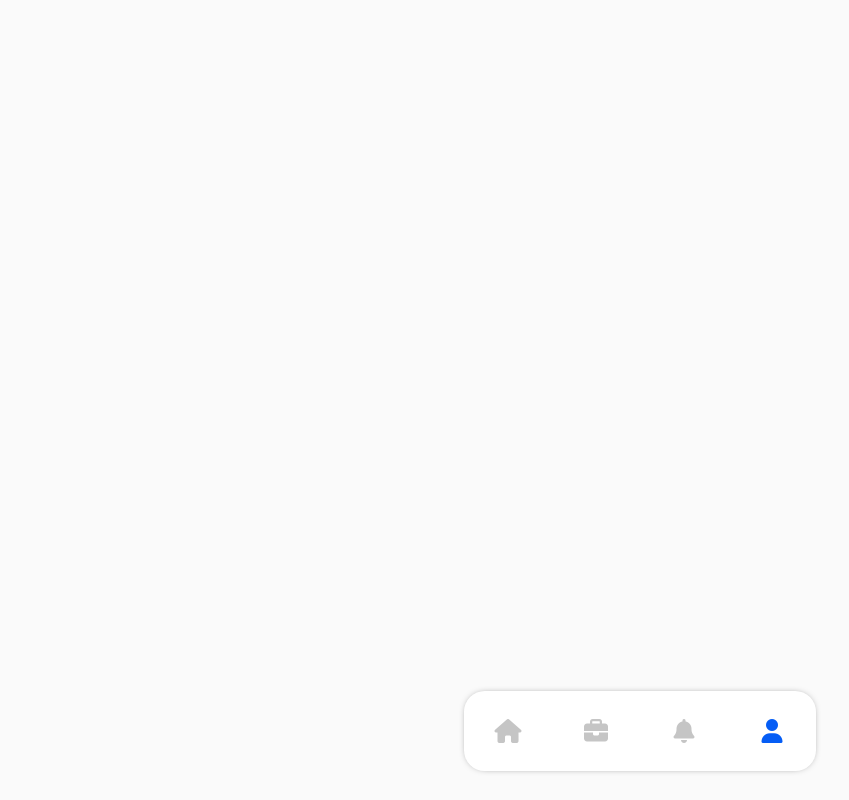
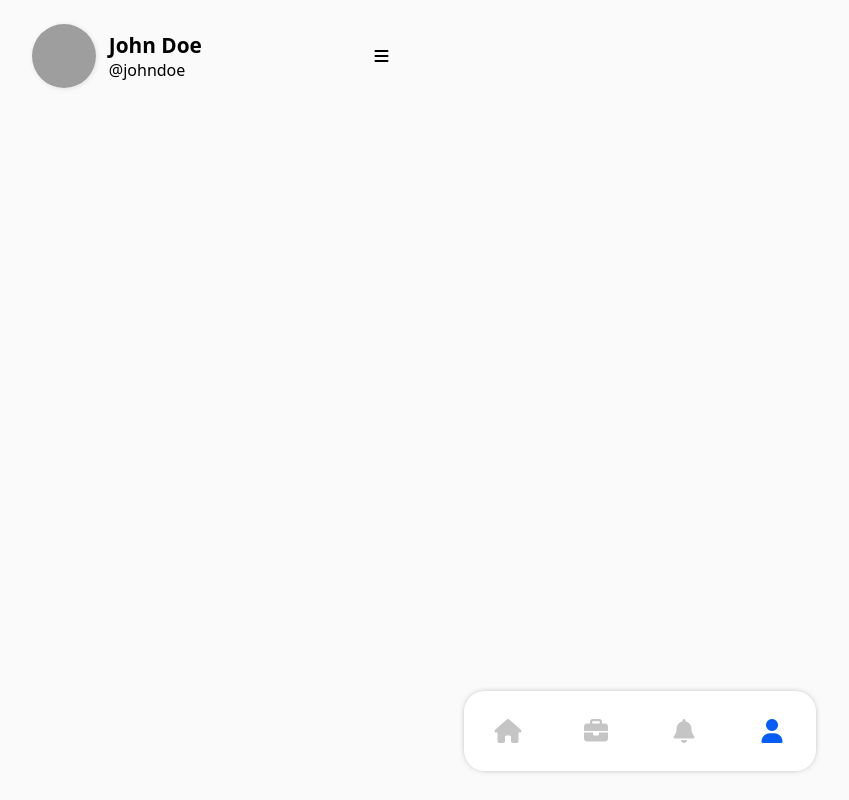
Before and after one commit to lightbblue/layout_proyecto, a plain HTML site: page html/profile.html in a window 1280 px wide. Shown: the whole page, without its empty margins (0-849 px from the left). Drawn offline with nearby package versions, Linux system fonts and the light colour scheme; grey boxes are pictures that could not be loaded.

Commit message:
Feat #10 -Vista profile

```diff
--- a/css/city.css
+++ b/css/city.css
@@ -1,6 +1,5 @@
 @import url(colors.css);
-
-* {
+*{
     padding: 0;
     margin: 0;
     box-sizing: border-box;
@@ -18,7 +17,7 @@ body{
     flex-direction: column;
 }
 header{
-    height: 25rem;
+    max-height: 43vh;
     width: 100%;
     border-radius: 0 0 2.5rem 2.5rem;
     position: relative;
--- a/css/colors.css
+++ b/css/colors.css
@@ -15,4 +15,5 @@
     --principal-1: rgb(5, 93, 245);
     --principal-2: rgb(250, 250, 250);
     --principal-3: rgb(255, 255, 255);
+    --principal-4: rgb(240, 240, 240);
 }
--- a/css/profile.css
+++ b/css/profile.css
@@ -9,6 +9,49 @@
 
 ::-webkit-scrollbar {
     display: none;
+}
+header{
+    padding: 1rem 2rem;
+    .user{
+        width: 100%;
+        height: 5rem;
+        display: flex;
+        align-items: center;
+        gap: .8rem;
+        .user_img{
+            height: 4rem;
+            width: 4rem;
+            border-radius: 50%;
+            box-shadow: 1px 1px 5px var(--difuminado);
+        }
+        .mid{
+            height: 100%;
+            width: 15rem;
+            display: flex;
+            flex-direction: column;
+            justify-content: center;
+            font-family: system-ui, -apple-system, BlinkMacSystemFont, 'Segoe UI', Roboto, Oxygen, Ubuntu, Cantarell, 'Open Sans', 'Helvetica Neue', sans-serif;
+            .mid_name{
+                font-weight: 700;
+                font-size: 1.3rem;
+            }
+            .mid_a{
+                font-weight: 400;
+            }
+        }
+        .btn_opt{
+            height: 2.5rem;
+            width: 2.5rem;
+            border-radius: 50%;
+            display: grid;
+            place-items: center;
+            transition: all .2s;
+        }
+        .btn_opt:hover{
+            background-color: var(--principal-4);
+            cursor: pointer;
+        }
+    }
 }
 body{
     width: 100vw;
--- a/html/profile.html
+++ b/html/profile.html
@@ -19,7 +19,14 @@
 
 <body>
     <header>
-
+        <div class="user">
+            <img class="user_img" src="https://t4.ftcdn.net/jpg/03/49/49/79/360_F_349497933_Ly4im8BDmHLaLzgyKg2f2yZOvJjBtlw5.webp"></img>
+            <div class="mid">
+                <div class="mid_name">John Doe</div>
+                <div class="mid_a">@johndoe</div>
+            </div>
+            <div class="btn_opt"><i class="fa-solid fa-bars"></i></div>
+        </div>
     </header>
     <main>
 
```
